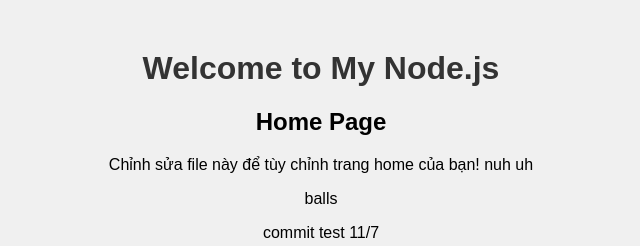
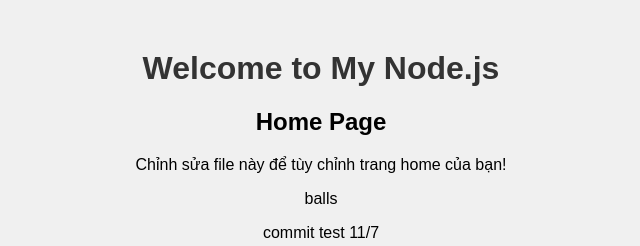
Before and after one commit to Vinhguy/BTL_CauHInhMang, a website: page public/index.html in a window 1280 px wide. Shown: the top 246 px of the page, without its empty margins (319-959 px from the left). Drawn offline with Linux system fonts and the light colour scheme.

Commit message:
Fix typo in home page customization message

```diff
--- a/public/index.html
+++ b/public/index.html
@@ -9,7 +9,7 @@
 <body>
   <h1>Welcome to My Node.js</h1>
   <h2>Home Page</h2>
-  <p>Chỉnh sửa file này để tùy chỉnh trang home của bạn! nuh uh </p>
+  <p>Chỉnh sửa file này để tùy chỉnh trang home của bạn! </p>
   <p>balls</p>
   <p> commit test 11/7</p>
   <button onclick="alert('Hello from JavaScript!v5')">Test edit</button>
```
